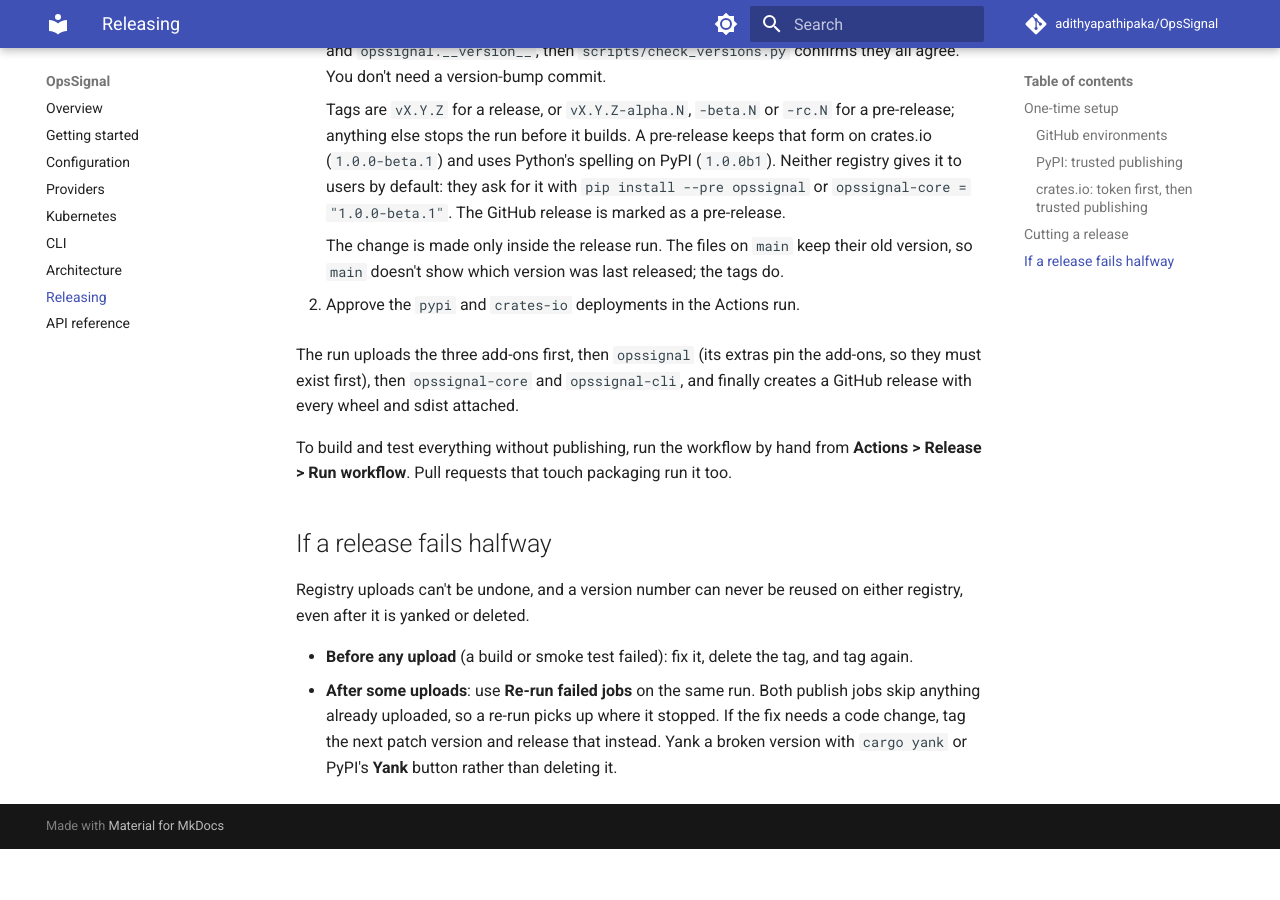
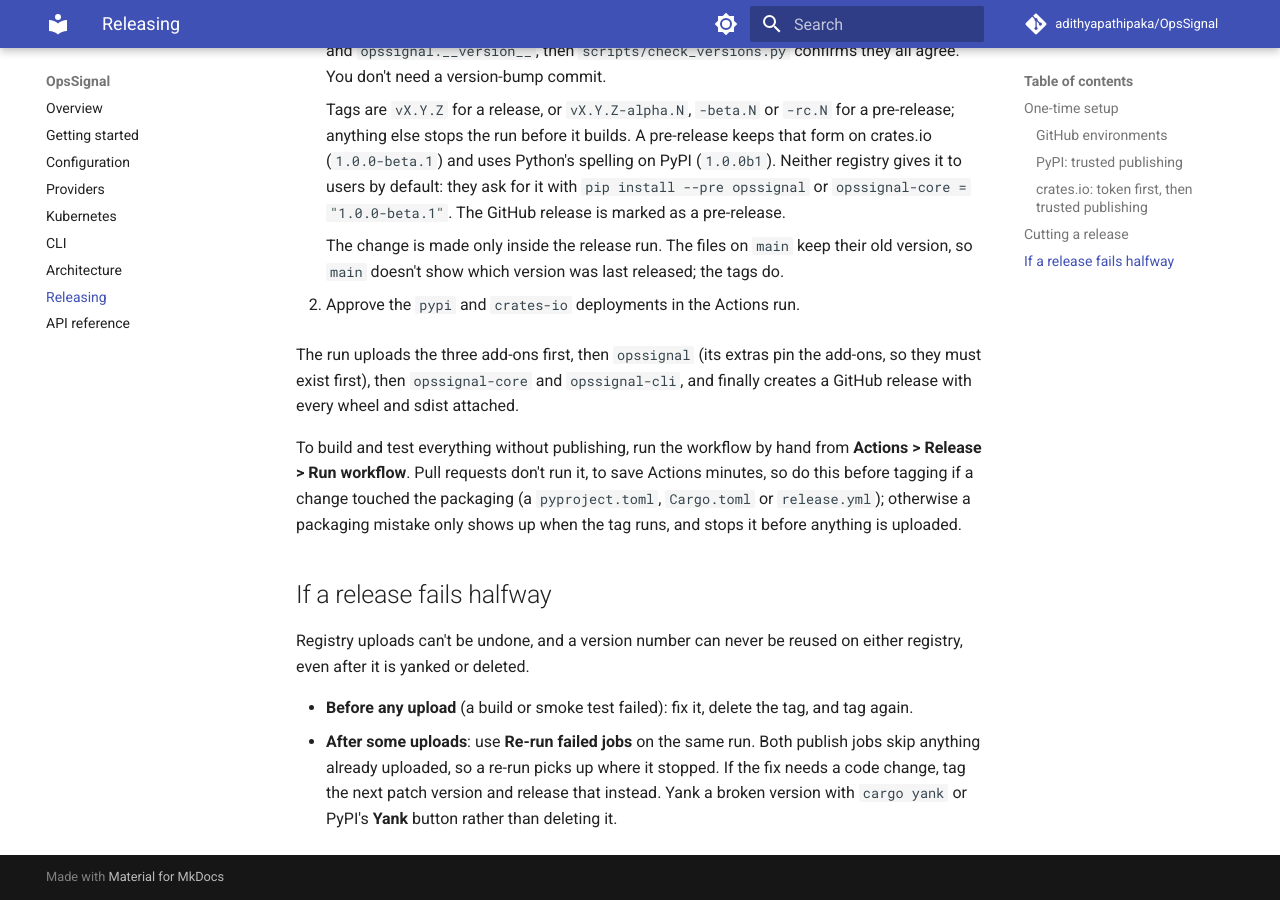
Before and after one commit to adithyapathipaka/OpsSignal, an MkDocs documentation site: the page built from docs/releasing.md, in a window 1280 px wide and 900 px high, scrolled down 2399 px. Built offline with MkDocs 1.6.1 and Material for MkDocs 9.7.7, drawn with Linux system fonts in a browser that asks for light colours; comment, search, counter and statistics services are not loaded; before the commit the page ends 3248 px from its top, so only the background shows below that.

Commit message:
Cut GitHub Actions minutes on pull requests (#22)
- release.yml no longer runs on PRs; the full wheel matrix runs only on
  release tags or a manual run. The set_version.py probe moves to the
  ci.yml python-lint job.
- Release smoke test drops Windows + Python 3.9 (3 jobs instead of 4).
- ci.yml skips the Rust, Python and ast-grep jobs on docs-only PRs;
  "Tests passed" treats those skips as a pass.
- docs.yml no longer builds on PRs that only change crates/, and on main
  builds only when the site or crates changed.


Claude-Session: https://claude.ai/code/session_013fAFPSjPoQjd2SWCSQV487

Co-authored-by: Claude <noreply@anthropic.com>

```diff
--- a/docs/releasing.md
+++ b/docs/releasing.md
@@ -107,8 +107,11 @@ the add-ons, so they must exist first), then `opssignal-core` and
 sdist attached.
 
 To build and test everything without publishing, run the workflow by hand
-from **Actions > Release > Run workflow**. Pull requests that touch
-packaging run it too.
+from **Actions > Release > Run workflow**. Pull requests don't run it, to
+save Actions minutes, so do this before tagging if a change touched the
+packaging (a `pyproject.toml`, `Cargo.toml` or `release.yml`); otherwise a
+packaging mistake only shows up when the tag runs, and stops it before
+anything is uploaded.
 
 ## If a release fails halfway
 
```
Also changed, not shown: 3 other files.
